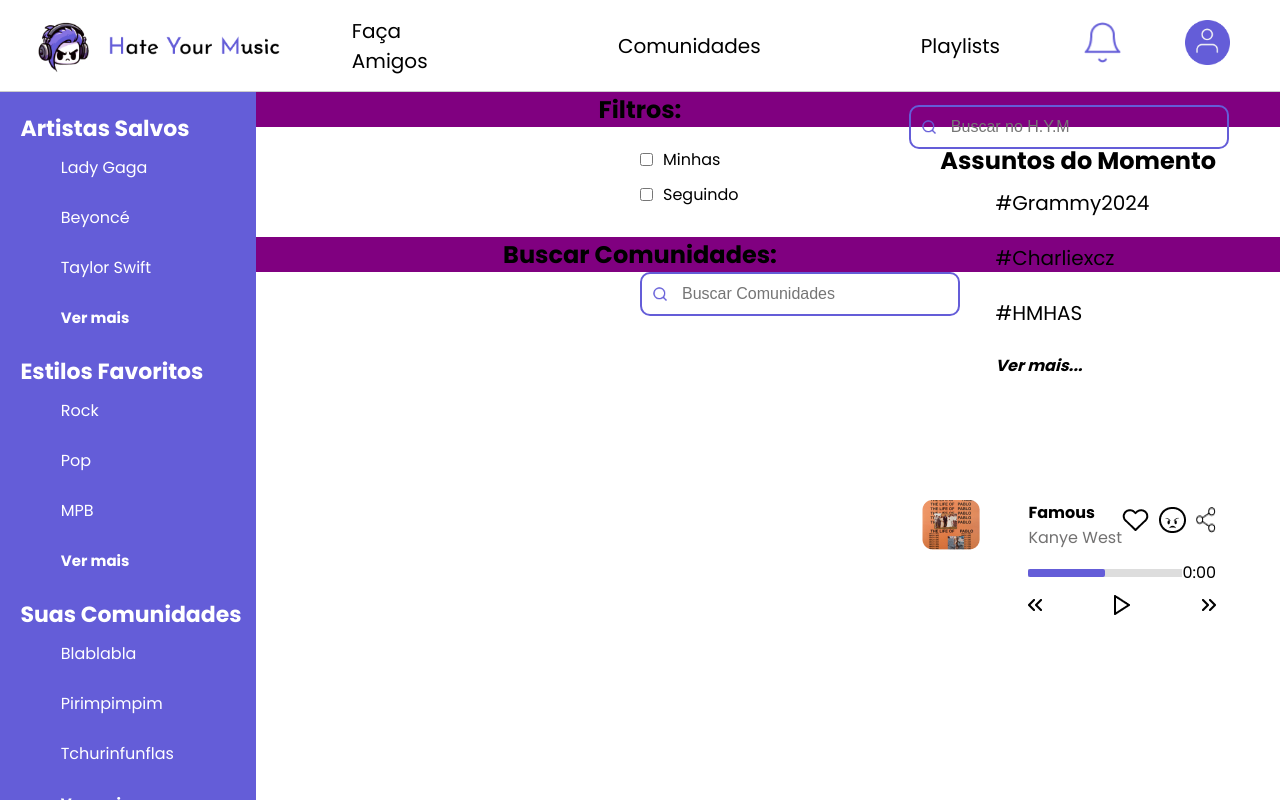
After one commit to mfigueireddo/Hate-Your-Music, a Django app: template hateyourmusic/templates/comunidades.html in a window 1280 px wide. The commit adds this page. Run offline with Django 5.2, Linux system fonts and the light colour scheme; the template is opened without the code that fills it, so the values that code supplies are empty.

Commit message:
alteraçao na aula

```diff
--- a/hateyourmusic/templates/base.html
+++ b/hateyourmusic/templates/base.html
@@ -15,12 +15,12 @@
     <header>
         <div class="menu-desktop">
           <div class="logo">
-              <a href="#"><img id="logoimg" src="{% static 'images/Logo_completa.png' %}" alt="logo"></a>
+              <a href="{% url 'home' %}"><img id="logoimg" src="{% static 'images/Logo_completa.png' %}" alt="logo"></a>
           </div>
             <div class="menu">
                 <nav>
-                    <a href="#">Para Você</a>
-                    <a href="#">Novidades</a>
+                    <a href="#">Faça Amigos</a>
+                    <a href="#">Comunidades</a>
                     <a href="#">Playlists</a>
                 </nav>
             </div>
@@ -40,8 +40,8 @@
             </div>
             <div class="menu-items" id="mobileMenu">
                 <nav>
-                    <a href="#">Para Você</a>
-                    <a href="#">Novidades</a>
+                    <a href="#">Faça Amigos</a>
+                    <a href="#">Comunidades</a>
                     <a href="#">Playlists</a>
                 </nav>
             </div>
@@ -62,11 +62,11 @@
             <p>MPB</p><br>
             <a id="verMais" href="#">Ver mais</a><br><br>
 
-            <li><h1>Comunidades</h1></li>
+            <li><h1>Suas Comunidades</h1></li>
             <p>Blablabla</p><br>
             <p>Pirimpimpim</p><br>
             <p>Tchurinfunflas</p><br>
-            <a id="verMais" href="#">Ver mais</a>
+            <a id="verMais" href="{% url 'comunidades' %}">Ver mais</a>
         </ul>
     </div>
 
--- /dev/null
+++ b/hateyourmusic/templates/comunidades.html
@@ -0,0 +1,64 @@
+{% extends 'base.html' %}
+{% block content %}
+<style>
+  .checkbox-container {
+    display: flex;
+    flex-direction: column;
+    margin: 20px;
+    margin-left: 50%;
+  }
+
+  .checkbox-label {
+    margin-bottom: 10px;
+    display: flex;
+    align-items: center;
+  }
+
+  .checkbox-label input[type="checkbox"] {
+    margin-right: 10px;
+  }
+
+  h2 {
+    text-align: center;
+    color: black;
+    background-color: purple;
+  }
+  .search-comunidades{
+    margin-left: 50%;
+
+  }
+
+  .search-comunidades input[type="search"] {
+      width: 320px;
+      height: 44px;
+      padding: 5px 10px 5px 40px; /* ajuste o padding-left para dar espaço à imagem */
+      font-size: 16px;
+      border: 2px solid #645DD8;
+      border-radius: 10px;
+      color: #727171;
+      outline: none;
+      background: url('images/search.png') no-repeat 10px center;
+      background-size: 16px 16px;
+  }
+
+</style>
+
+<h2>Filtros:</h2>
+
+<div class="checkbox-container">
+  <label class="checkbox-label">
+    <input type="checkbox" name="minhas">
+    Minhas
+  </label>
+  <label class="checkbox-label">
+    <input type="checkbox" name="seguindo">
+    Seguindo
+  </label>
+</div>
+
+<h2>Buscar Comunidades:</h2>
+<div class="search-comunidades">
+    <input type="search" class="search-input" placeholder="Buscar Comunidades">
+</div>
+
+{% endblock %}
```
